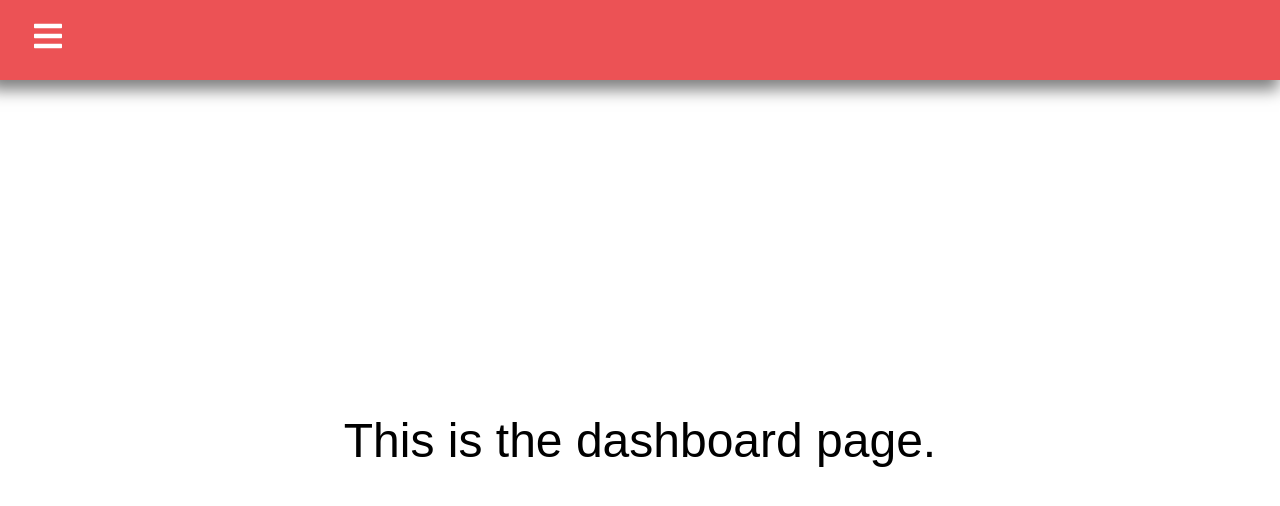
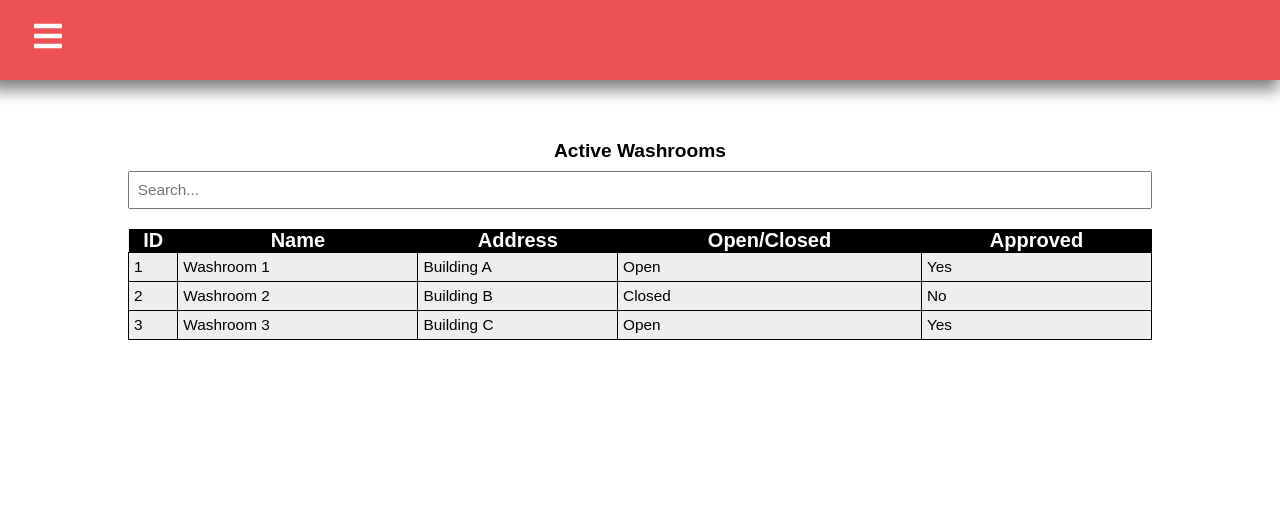
Before and after one commit to AlwaysIngame/C01W24-Project-UofToilets, a React (Create React App) app in the folder adminportal/: page /admin/dashboard in a window 1280 px wide. Shown: the top 506 px of the page. Built offline with nearby package versions, Linux system fonts and the light colour scheme.

Commit message:
Basic washroom chart

```diff
--- a/adminportal/src/Pages/Dashboard.js
+++ b/adminportal/src/Pages/Dashboard.js
@@ -1,17 +1,84 @@
-import React, { useState, } from 'react';
+import React, { useState } from 'react';
 import './Dashboard.css';
 import Sidebar from '../Components/Sidebar';
 
 const Dashboard = () => {
+  // Define an array of active washrooms with their information
+  const activeWashrooms = [
+    { id: 1, name: 'Washroom 1', location: 'Building A', isOpen: true, approved: true },
+    { id: 2, name: 'Washroom 2', location: 'Building B', isOpen: false, approved: false },
+    { id: 3, name: 'Washroom 3', location: 'Building C', isOpen: true, approved: true },
+  ];
 
-  return(
+  const [searchTerm, setSearchTerm] = useState('');
+
+  const handleSearch = (event) => {
+    setSearchTerm(event.target.value);
+  };
+
+  const filteredWashrooms = activeWashrooms.filter((washroom) =>
+    washroom.name.toLowerCase().includes(searchTerm.toLowerCase())
+  );
+
+  const thStyle = {
+    backgroundColor: '#000',
+    color: 'white',
+    fontSize: '20px',
+  };
+
+  const tdStyle = {
+    padding: '5px',
+    border: '1px solid #000',
+  };
+
+  const tableStyle = {
+    backgroundColor: '#eee',
+    borderCollapse: 'collapse',
+    fontSize: '0.4em',
+    width: '80%',
+    margin: '0 auto',
+    marginTop:'20px'
+  };
+
+  return (
     <div>
-      <Sidebar/>
+      <Sidebar />
       <div className='dashboard'>
-        This is the dashboard page.
+        <div style={{ display: 'flex', width: '100%', height: '100%', flexDirection: 'column', alignItems: '', fontSize: '0.8em', marginTop:'100px'}}>
+          <h3 style={{ width: '80%', margin: '0 auto', padding: '0.5em', fontSize: '0.5em', textAlign: 'center' }}>Active Washrooms</h3>
+          <input style={{ width: '80%', margin: '0 auto', padding: '0.5em', fontSize: '0.4em' }}
+            type='text'
+            placeholder='Search...'
+            value={searchTerm}
+            onChange={handleSearch}
+          />
+          <table style={tableStyle}>
+            <thead>
+              <tr>
+                <th style={thStyle}>ID</th>
+                <th style={thStyle}>Name</th>
+                <th style={thStyle}>Address</th>
+                <th style={thStyle}>Open/Closed</th>
+                <th style={thStyle}>Approved</th>
+              </tr>
+            </thead>
+            <tbody>
+              {filteredWashrooms.map((washroom) => (
+                <tr key={washroom.id}>
+                  <td style={tdStyle}>{washroom.id}</td>
+                  <td style={tdStyle}>{washroom.name}</td>
+                  <td style={tdStyle}>{washroom.location}</td>
+                  <td style={tdStyle}>{washroom.isOpen ? 'Open' : 'Closed'}</td>
+                  <td style={tdStyle}>{washroom.isOpen ? 'Yes' : 'No'}</td>
+                </tr>
+              ))}
+            </tbody>
+          </table>
+        </div>
       </div>
     </div>
   );
-}
+};
+
 
 export default Dashboard;
```
